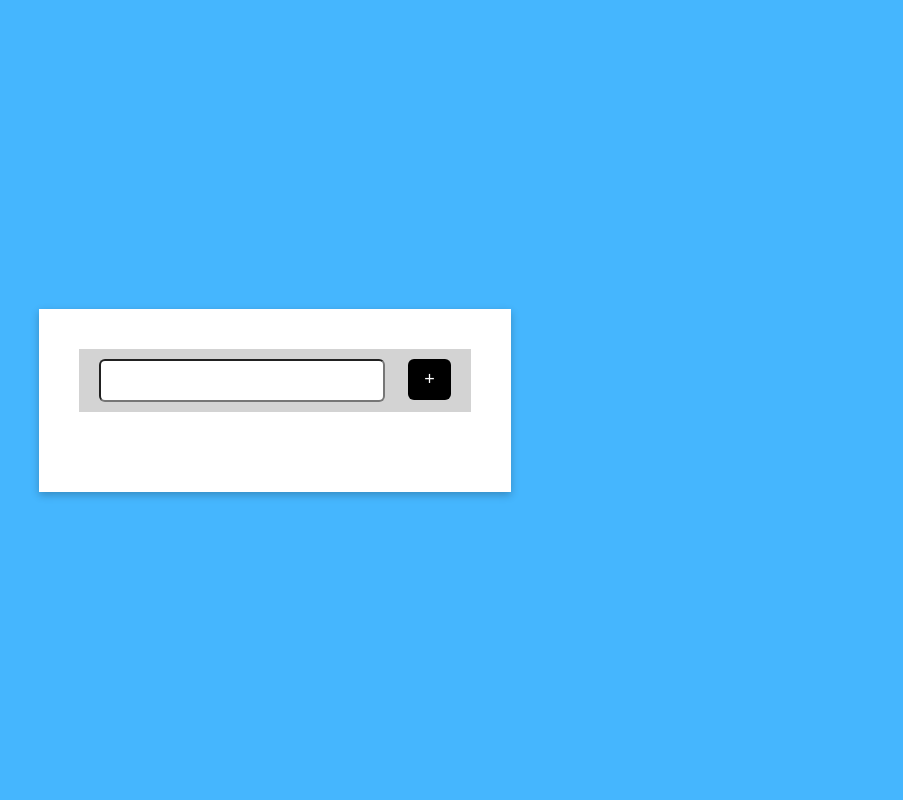
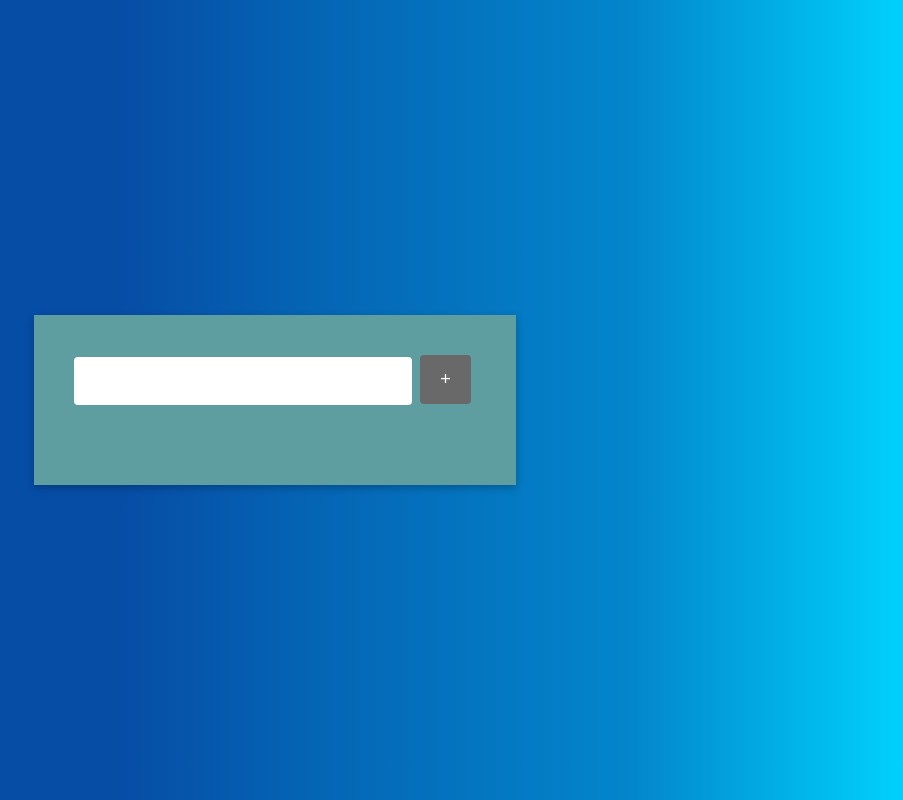
Before and after one commit to AhmedHassan588/TO-DO-APP, a React (Create React App) app: page / in a window 1280 px wide. Shown: the whole page, without its empty margins (365-1268 px from the left). Built offline with nearby package versions, Linux system fonts and the light colour scheme.

Commit message:
app-css-update

```diff
--- a/src/App.css
+++ b/src/App.css
@@ -1,5 +1,12 @@
 .background {
-  background-color: #45b6fe;
+  background: rgb(6, 77, 166);
+  background: linear-gradient(
+    90deg,
+    rgba(6, 77, 166, 1) 38%,
+    rgba(5, 99, 180, 1) 52%,
+    rgba(3, 134, 203, 1) 78%,
+    rgba(0, 212, 255, 1) 100%
+  );
   height: 100vh;
   display: flex;
   align-items: center;
@@ -7,30 +14,32 @@
 }
 .card {
   box-shadow: rgb(0 0 0 / 24%) 0px 3px 8px;
-  background-color: white;
+  background-color: cadetblue;
   padding: 40px;
 }
 Button {
   cursor: pointer;
-  padding: 10px 16px;
+  padding: 14px 20px;
   font-size: 18px;
-  border-radius: 6px;
-  background-color: black;
+  border-radius: 4px;
+  background-color: dimgrey;
   color: white;
   border: none;
+  margin: 0px 5px;
 }
 .input-wrapper {
-  background-color: lightgray;
-  padding: 10px 20px;
   text-align: center;
 }
 input {
-  width: 278px;
-  margin: 0px 23px;
+  width: 310px;
+  margin: 0px 3px;
   margin-left: 0;
-  height: 37px;
-  border-radius: 6px;
+  height: 48px;
   outline: none;
+  padding: 0px 14px;
+  border-radius: 4px;
+  outline: none;
+  border: none;
 }
 .todos-wrapper {
   margin-top: 40px;
@@ -40,6 +49,12 @@ input {
   justify-content: space-between;
   align-items: center;
   margin-bottom: 30px;
-  background-color: lightgray;
+  background-color: #fff;
   padding: 10px 20px;
 }
+.heading h1 {
+  font-size: 32px;
+  font-family: cursive;
+  text-align: center;
+  color: #fff;
+}
```
